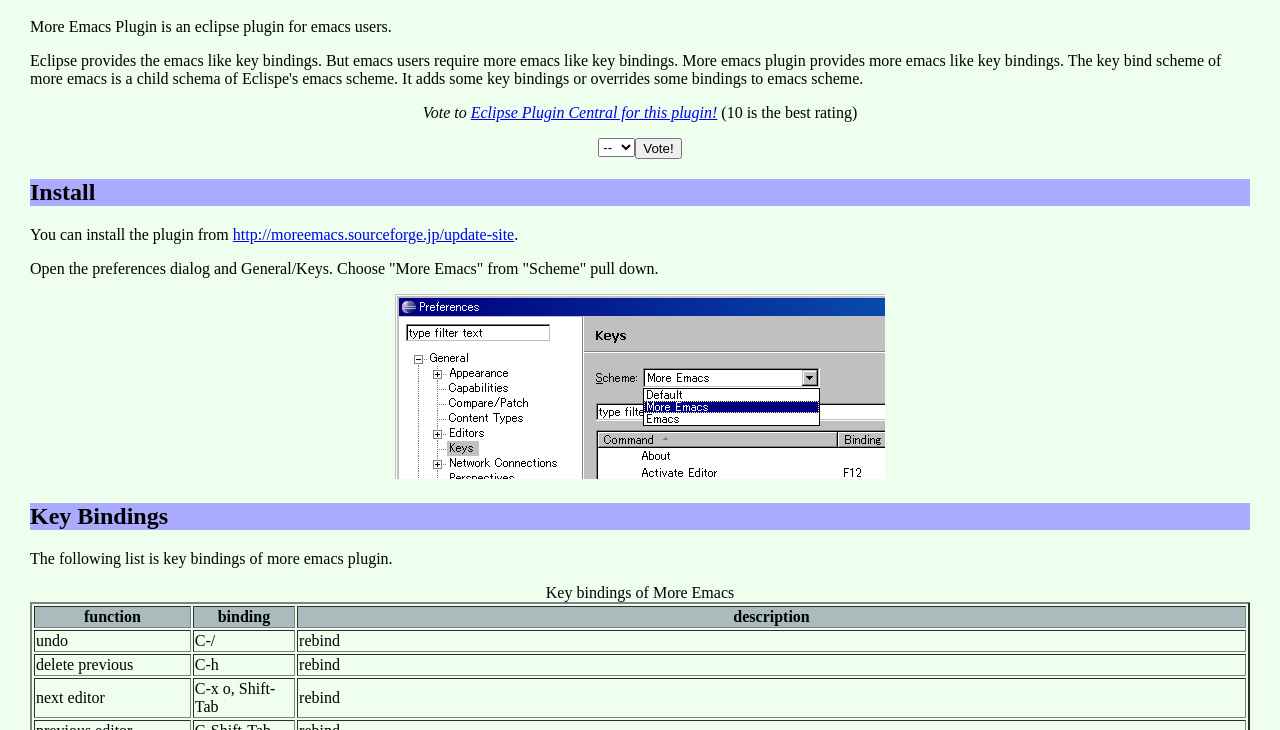
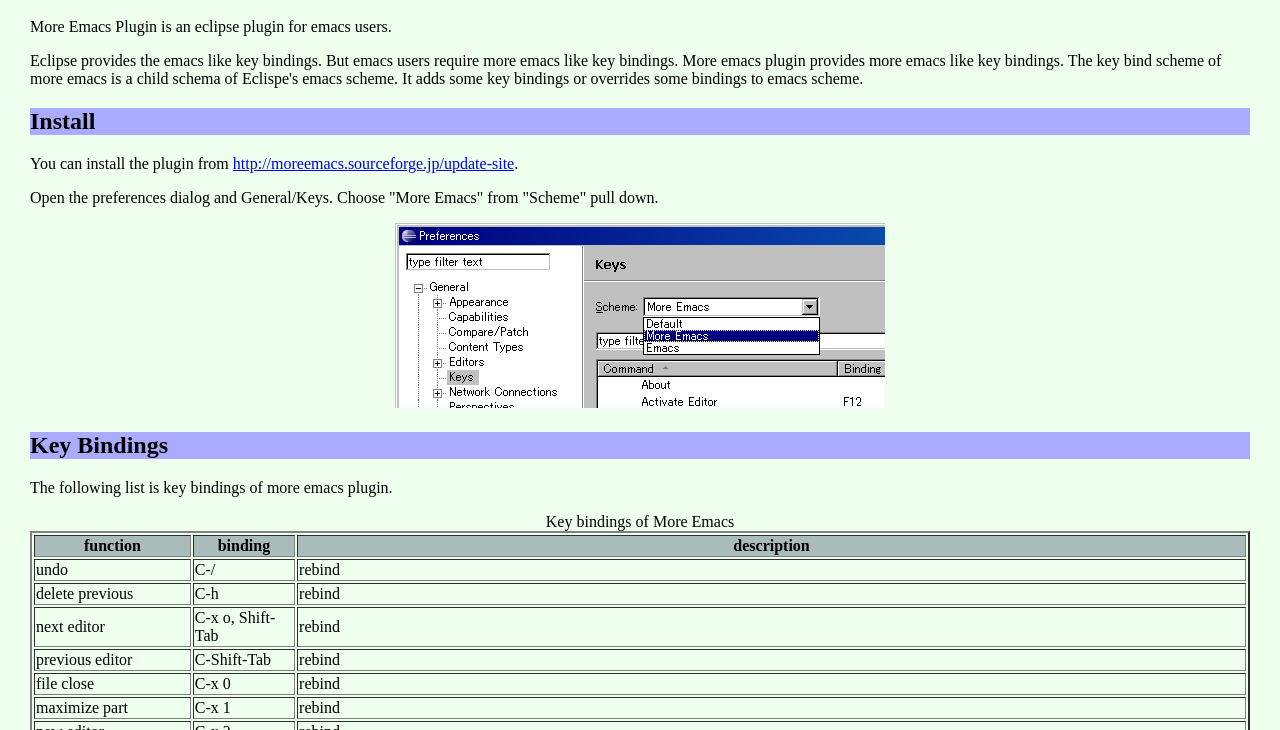
Before and after one commit to yas99en/moreemacs, a plain HTML site: page jp.sourceforge.moreemacs.web/WebContent/index.html in a window 1280 px wide. Shown: the part 70-800 px from the top of the page. Drawn offline with Linux system fonts and the light colour scheme.

Commit message:
update for v2.0.0

```diff
--- a/jp.sourceforge.moreemacs.web/WebContent/index.html
+++ b/jp.sourceforge.moreemacs.web/WebContent/index.html
@@ -15,39 +15,6 @@
 The key bind scheme of more emacs is a child schema of Eclispe's emacs scheme.
 It adds some key bindings or overrides some bindings to emacs scheme.
 </p>
-
-<div class="chart">
-<form method="post" action="http://www.eclipseplugincentral.com/Web_Links.html">
-
-<p><em>Vote to <a href="http://www.eclipseplugincentral.com/Web_Links-index-req-viewlink-cid-1537.html">
-Eclipse Plugin Central for this plugin!</a></em> (10 is the best rating)</p>
-
-<table border="0" cellspacing="0" cellpadding="0">
-<tr><td valign="top">
-
-<select name="rating">
-<option selected="selected">--</option>
-<option>10</option>
-<option>9</option>
-<option>8</option>
-<option>7</option>
-<option>6</option>
-<option>5</option>
-<option>4</option>
-<option>3</option>
-<option>2</option>
-<option>1</option>
-</select>
-
-</td><td valign="top">
-<input type="hidden" name="ratinglid" value="1445"/>
-<input type="hidden" name="ratinguser" value="outside"/>
-<input type="hidden" name="req" value="addrating"/>
-<input type="submit" value="Vote!"/>
-</td></tr></table>
-
-</form>
-</div>
 
 <h2>Install</h2>
 <p>You can install the plugin from
@@ -227,6 +194,11 @@
 
 
 <h2>Change Log</h2>
+<h3>2015.3.15</h3>
+<ul>
+<li>Release 2.0.0</li>
+<li>Support Eclipse4.x</li>
+</ul>
 <h3>2009.8.20</h3>
 <ul>
 <li>Release 1.2.0</li>
@@ -261,6 +233,7 @@
 <h2>Links</h2>
 <ul>
 <li><a href="https://sourceforge.jp/projects/moreemacs/simple">More Emacs Plugin SourceForge Project</a></li>
+<li><a href="https://marketplace.eclipse.org/content/more-emacs">Eclipse Market</a></li>
 </ul>
 </body>
 </html>
```
